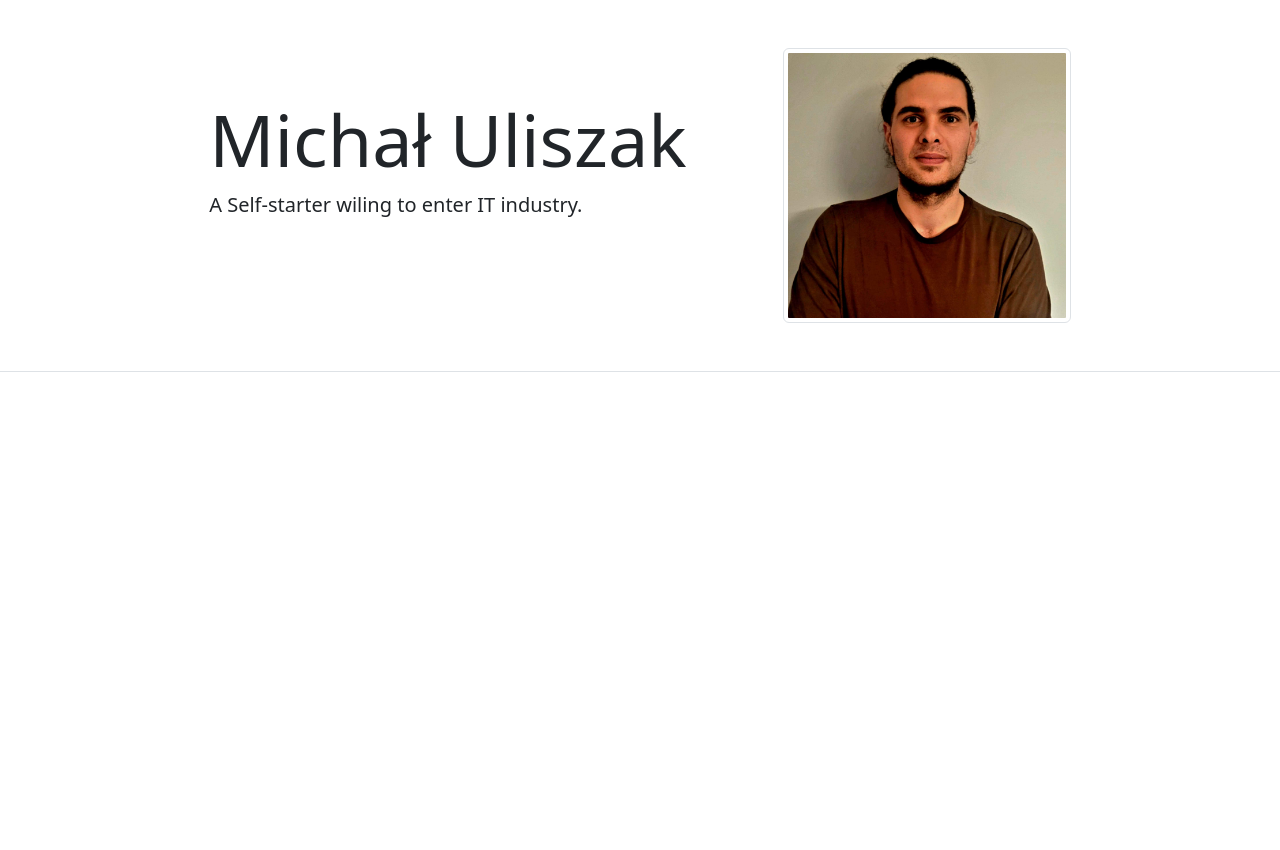
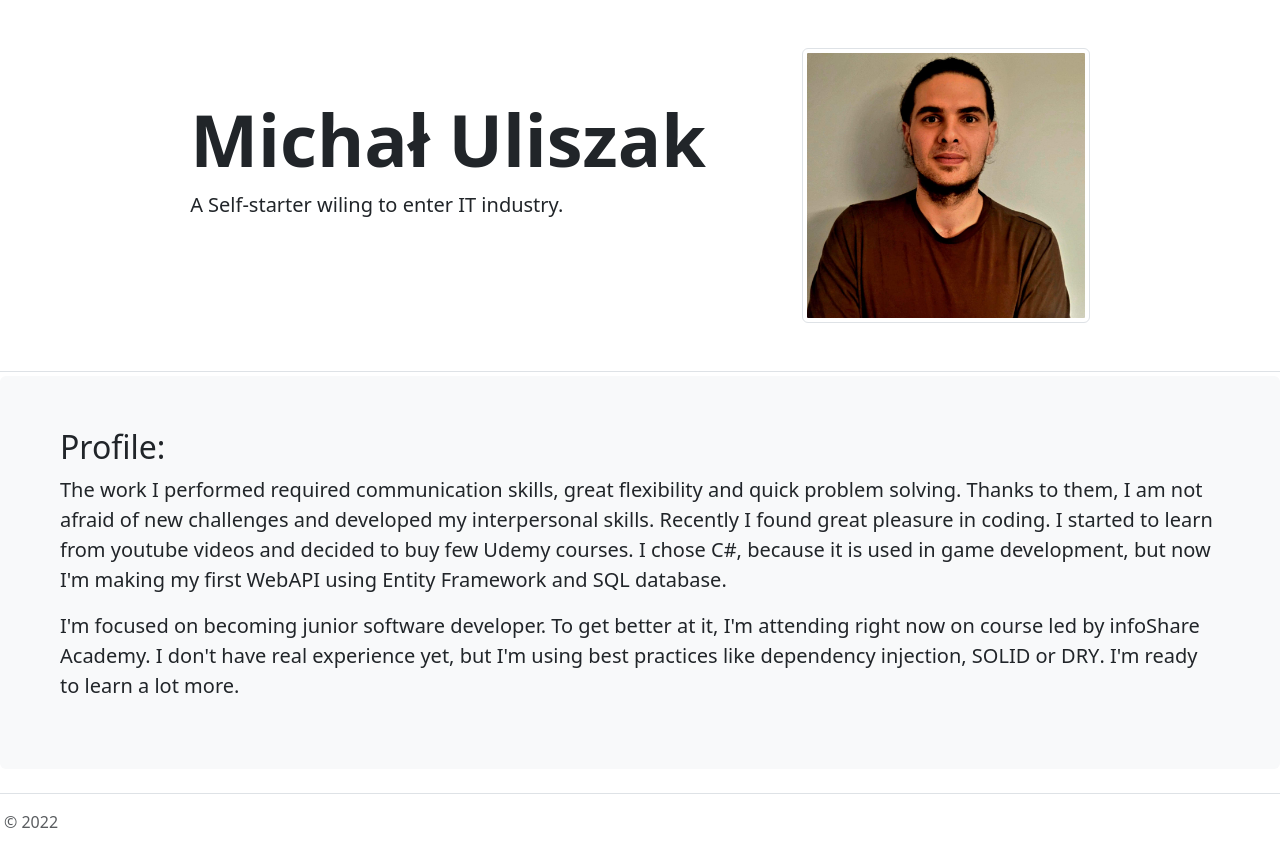
Before and after one commit to kUcLis/CV-Strona, a plain HTML site: page index.html in a window 1280 px wide. Before the commit the page ends 800 px from the top, so only its background shows below. Drawn offline with nearby package versions, Linux system fonts and the light colour scheme.

Commit message:
Added Profile section in index.html, also Footer with copyright

```diff
--- a/index.html
+++ b/index.html
@@ -14,17 +14,44 @@
     </style>
 </head>
 <body>
-   <div class="container-fluid border-bottom">
+    <!--Jumbotron */ -->
+   <div class="container-fluid border-bottom mb-1">
     <div class=" d-flex p-5 justify-content-center ">
-        <div class="fs-1 mx-5">
-            <h1 class="display-2 mt-5">Michał Uliszak</h1>
+        <div class=" mx-5">
+            <h1 class="display-2 mt-5 fw-semibold">Michał Uliszak</h1>
             <p class="lead">A Self-starter wiling to enter IT industry.</p>
         </div>
         <img src="img/uli.jpg" alt="Michał Uliszak" class="foto mx-5 img-fluid img-thumbnail rounded">
     </div>
-   </div>
+    </div>
+
+    <!-- Profile -->
+
+    <div class="p-5 bg-light rounded">
+        <div class="container-fluid py-1">
+            <h2 class="diplay-5">
+                Profile:
+            </h2>
+            <p class="lead">
+                The work I performed required communication skills, great flexibility and quick problem solving.
+                Thanks to them, I am not afraid of new challenges and developed my interpersonal skills.
+                Recently I found great pleasure in coding. I started to learn from youtube videos and decided to buy few Udemy courses.
+                I chose <strong>C#</strong>, because it is used in game development, but now I'm making my first WebAPI using <strong>Entity Framework</strong> and <strong>SQL database</strong>.
+            </p>
+            <p class="lead">
+                I'm focused on becoming junior software developer. To get better at it, I'm attending right now on course led by infoShare Academy.
+                I don't have real experience yet, but I'm using best practices like <strong>dependency injection</strong>, <strong>SOLID</strong> or <strong>DRY</strong>.
+                I'm ready to learn a lot more.
+            </p>
+        </div>
+
+    </div>
 
 
+
+    <footer class="pt-3 mt-4 text-muted border-top">
+        <p class="ms-1"> © 2022 </p>
+      </footer>
     <script src="https://cdn.jsdelivr.net/npm/bootstrap@5.3.0-alpha1/dist/js/bootstrap.min.js" integrity="sha384-mQ93GR66B00ZXjt0YO5KlohRA5SY2XofN4zfuZxLkoj1gXtW8ANNCe9d5Y3eG5eD" crossorigin="anonymous"></script>
 </body>
 </html>
```
Also changed, not shown: 1 other file.
